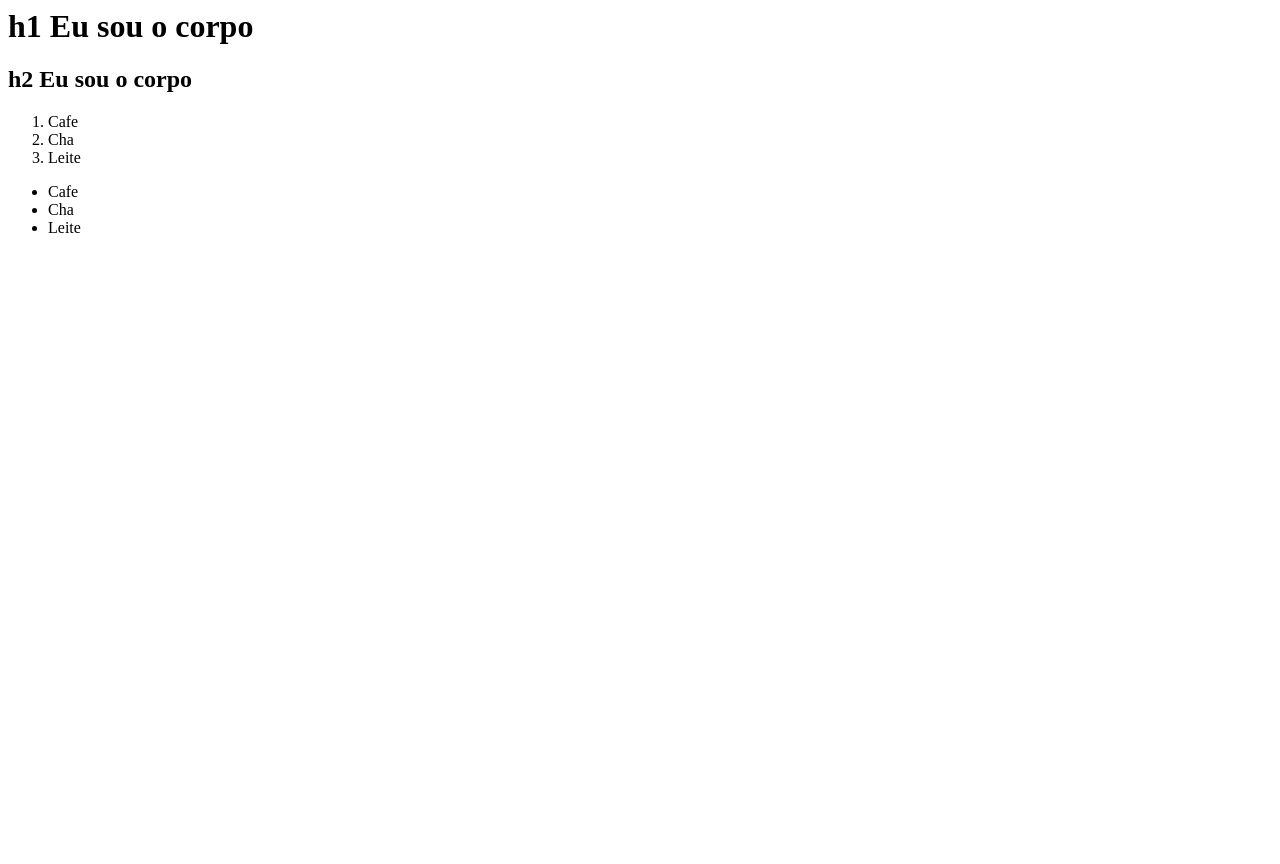
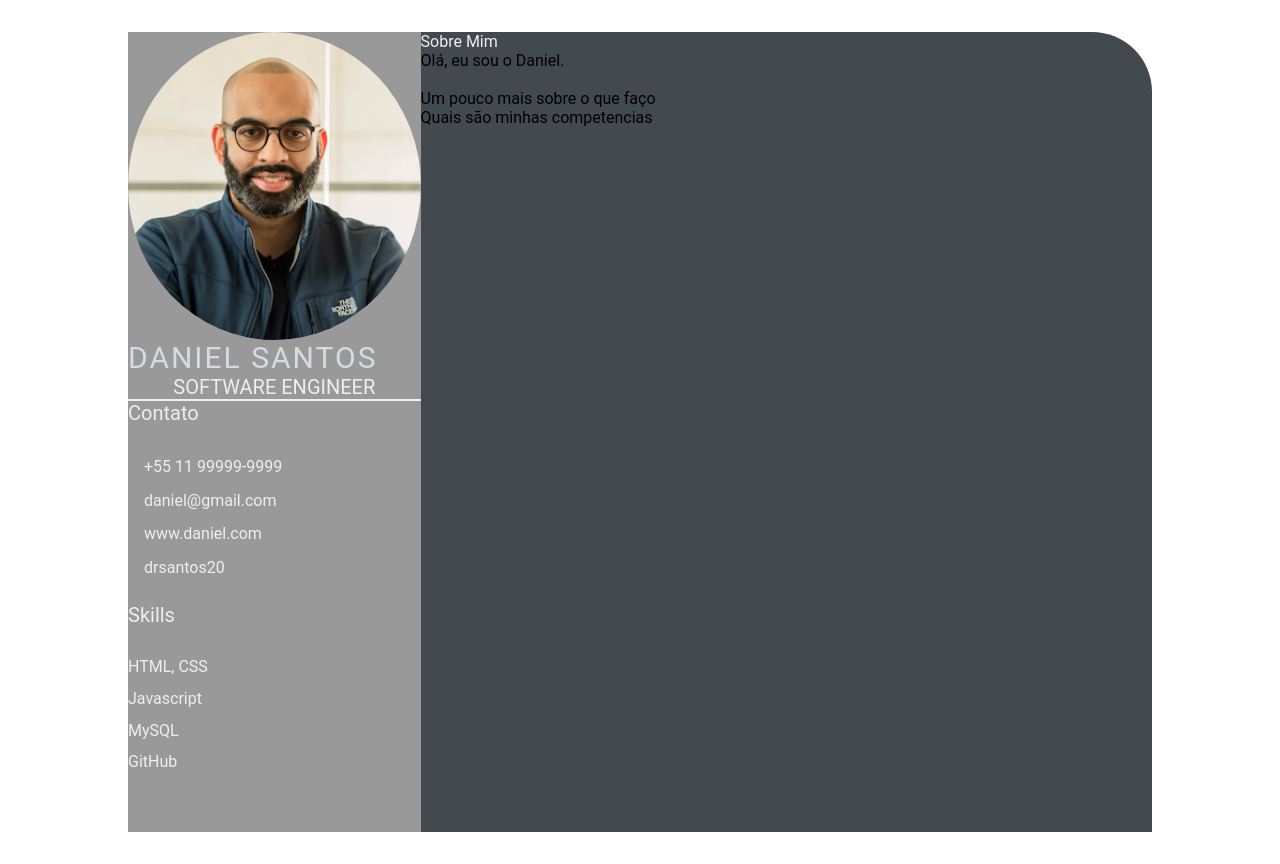
Before and after one commit to antoniohadeoliveira/antoniohadeoliveira.github.io, a plain HTML site: page index.html in a window 1280 px wide. Before the commit the page ends 800 px from the top, so only its background shows below. Drawn offline with Linux system fonts and the light colour scheme.

Commit message:
segundo commit (#2)

```diff
--- a/index.html
+++ b/index.html
@@ -1,19 +1,58 @@
-<html>
-  <head>
-    <title>Olá eu sou a cabeça</title>
-  </head>
-  <body>
-    <h1>h1 Eu sou o corpo</h1>
-    <h2>h2 Eu sou o corpo</h2>
-  </body>
-  <ol>
-    <li>Cafe</li>
-    <li>Cha</li>
-    <li>Leite</li>
-  </ol>
-  <ul>
-    <li>Cafe</li>
-    <li>Cha</li>
-    <li>Leite</li>
-  </ul>
+<html lang="en">
+<head>
+  <meta charset="UTF-8">
+  <meta http-equiv="X-UA-Compatible" content="IE=edge">
+  <meta name="viewport" content="width=device-width, initial-scale=1.0">
+
+  <title>Daniel Santos</title>
+
+  <link rel="stylesheet" href="style.css">
+
+</head>
+<body>
+  <main class="resume-contents">
+    <section class="left-section">
+      <section class="left-section-content">
+          <div class="profile">
+            <img class="profile-image" src="img/profile-image.jpeg" alt="Profile-image">
+            <p class="name">Daniel Santos</p>
+            <p class="profession">Software Engineer</p>
+          </div>
+          <div class="contact-info">
+            <p class="left-title">Contato</p>
+            <ul>
+              <li><i class="fa fa-phone"></i>+55 11 99999-9999</li>
+              <li><i class="fa fa-envelope"></i>daniel@gmail.com</li>
+              <li><i class="fa fa-globe"></i>www.daniel.com</li>
+              <li><i class="fa fa-github"></i>drsantos20</li>
+              <br>
+            </ul>
+          </div>
+          <div class="skills">
+            <p class="left-title">Skills</p>
+            <ul>
+              <li><p>HTML, CSS</p></li>
+              <li><p>Javascript</p></li>
+              <li><p>MySQL</p></li>
+              <li><p>GitHub</p></li>
+            </ul>
+          </div>
+      </section>
+    </section>
+    <section class="right-section">
+      <div class="right-section-content">
+        <section class="about-gap">
+          <div class="right-title">Sobre Mim</div>
+          <p class="about-me-content">
+            Olá, eu sou o Daniel. <br>
+            <br>Um pouco mais sobre o que faço
+            <br>Quais são minhas competencias
+          </p>
+
+        </section>
+      </div>
+    </section>
+  </main>
+
+</body>
 </html>
--- /dev/null
+++ b/style.css
@@ -0,0 +1,103 @@
+* {
+    margin: 0;
+    padding: 0;
+    box-sizing: border-box;
+    list-style: none;
+    font-family: 'Roboto', sans-serif;
+}
+
+.resume-contents {
+    min-height: 100vh;
+    width: 80%;
+    margin: 2rem auto;
+    display: grid;
+    grid-template-columns: repeat(7, 1fr);
+}
+
+.left-section {
+    grid-column: span 2;
+    height: 100%;
+    background-color: #999999;
+}
+
+.right-section {
+    grid-column: span 5;
+    height: 100%;
+    background-color: #424a50;
+    border-radius: 0px 60px 0px 0px;
+}
+
+.left-section-contents{
+    padding: 2rem 2rem;
+}
+
+.profile {
+    width: 100%;
+    border-bottom: 2px solid #eeeeee;
+}
+
+.profile .profile-image {
+    width: 100%;
+    border-radius: 100%;
+}
+
+.name {
+    color: #D6DBDF;
+    font-size: 30px;
+    letter-spacing: 2px;
+    text-transform: uppercase;
+}
+
+.profession {
+    color: #eeeeee;
+    font-size: 20px;
+    text-transform: uppercase;
+    text-align: center;
+}
+
+/* .contact-info { border-bottom: 2px solid #1B2631; } */
+.left-title {
+    color: #eeeeee;
+    font-size: 20px;
+}
+
+.contact-info ul {
+    padding-top: 1.5rem;
+}
+
+.contact-info ul li,
+.references ul li {
+    padding: .4rem 0;
+    color: #eeeeee;
+}
+
+.contact-info ul li i,
+.references ul li i {
+    padding-right: 1rem;
+    font-size: 18px;
+    color: #eeeeee;
+}
+
+.skills ul {
+    padding-top: 1.5rem;
+}
+.skills ul li p {
+    padding: .4rem 0;
+    color: #eeeeee;
+}
+
+.right-section-contents {
+    padding: 2rem 2rem;
+}
+
+.right-title {
+    color: #eeeeee;
+}
+
+.gap {
+    padding-bottom: 2rem;
+}
+.about-me-contents {
+    font-size: 18px;
+    color: #eeeeee;
+}
```
Also changed, not shown: img/profile-image.jpeg (added).
